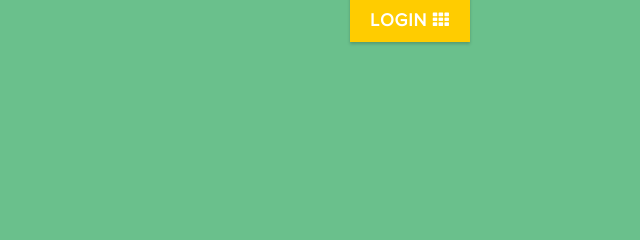
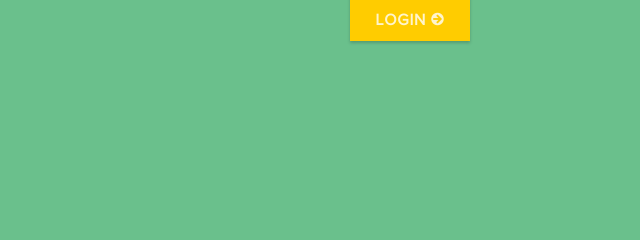
Before and after one commit to EncoreIO/encoreio.github.com, a plain HTML site: page index.html in a window 1280 px wide. Shown: the top 240 px of the page, 640-1280 px from the left. Drawn offline with Linux system fonts and the light colour scheme.

Commit message:
Initial commit

```diff
--- a/index.html
+++ b/index.html
@@ -27,7 +27,7 @@
     <body class="single-page">
         <div class="container">
            <div class="login-placeholder pull-right">
-            <a href="#"><strong>Login<strong>&nbsp<i class="icon-th"></i></a>
+            <a href="#"><strong>Login<strong>&nbsp<i class="icon-circle-arrow-right"></i></a>
            </div>
         </div>
         <div class="navbar navbar-inverse navbar-fixed-bottom">
--- a/less/custom.less
+++ b/less/custom.less
@@ -21,7 +21,8 @@ body {
 
 .login-placeholder a {
 	color: #FFFFFF;
-	font-size: 18px;
+	font-size: 16px;
+	opacity: 0.8;
 	font-weight: 500;
 	text-transform: uppercase;
 	letter-spacing: 0.05em;
```
Also changed, not shown: css/style.css, css/style.min.css, 1 other file.
